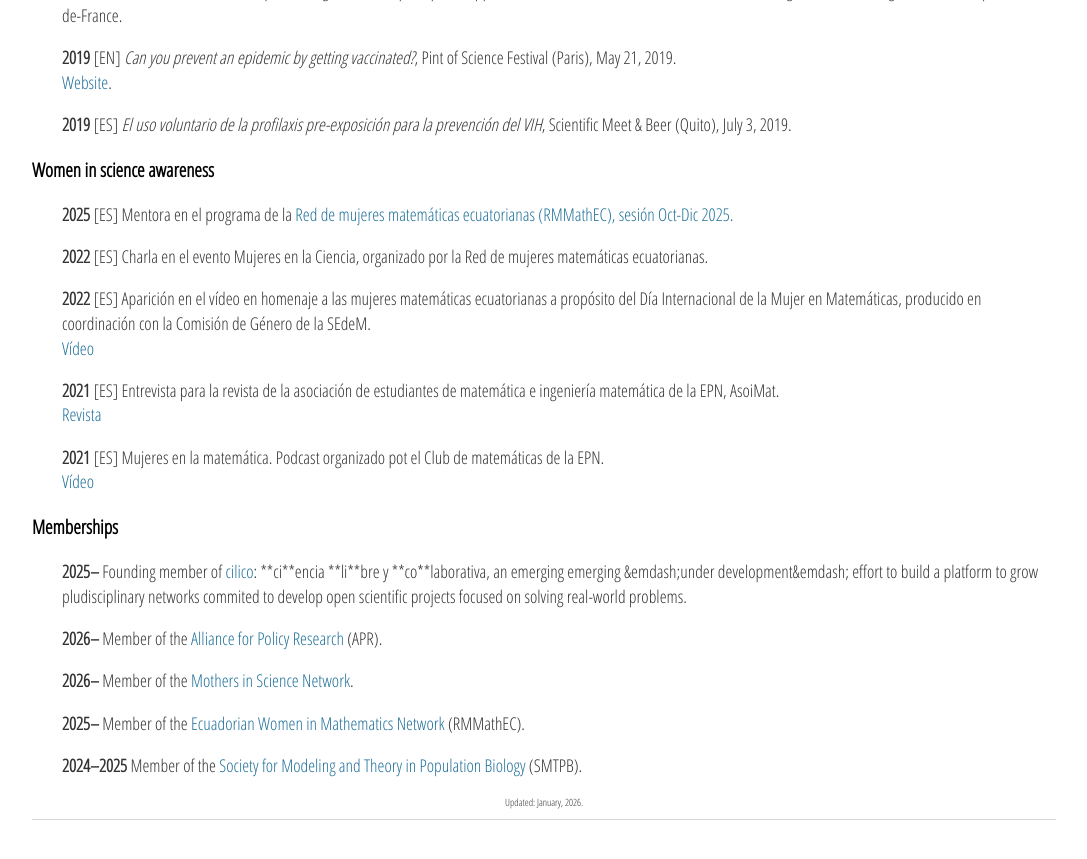
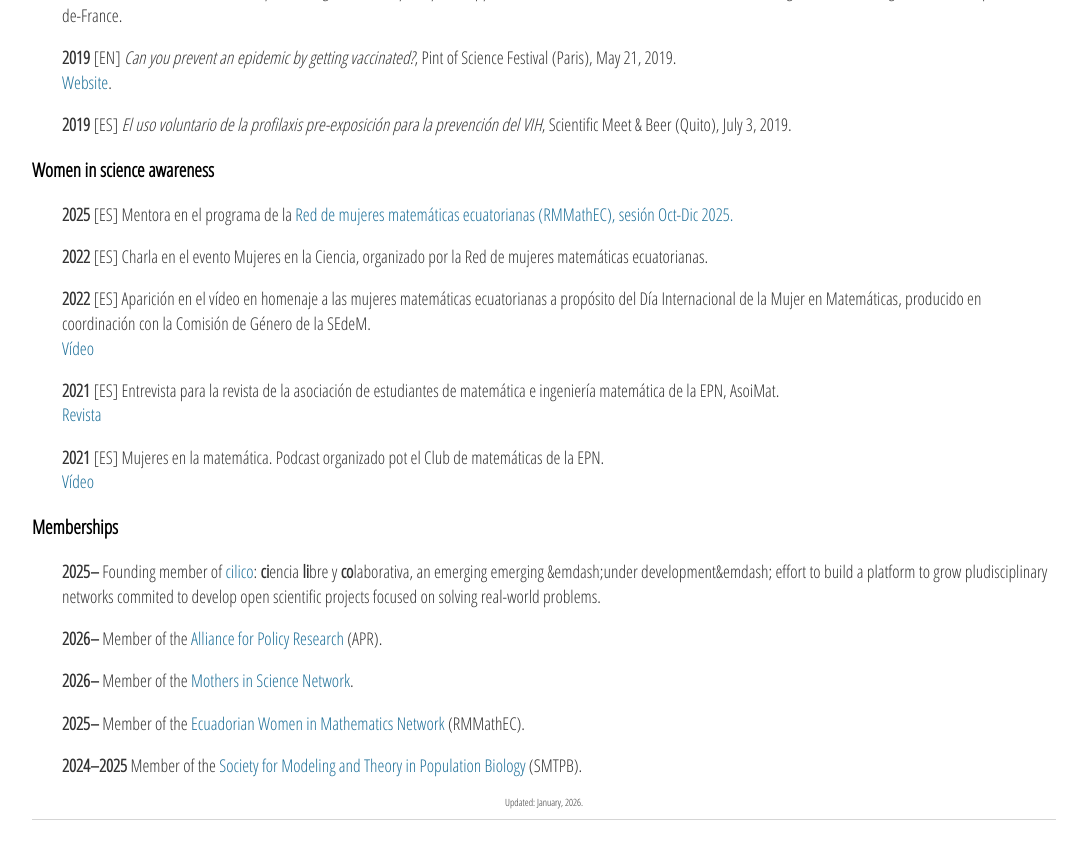
Before and after one commit to sjijon/sjijon.github.io, a Jekyll site: the page built from scientific-activities.html, in a window 1280 px wide and 900 px high, scrolled down 2014 px. Shown: the top 859 px of the window, without its empty margins (96-1183 px from the left). Built offline with Jekyll 4.4.1, drawn with Linux system fonts in a browser that asks for light colours.

Commit message:
fix boldface

```diff
--- a/scientific-activities.html
+++ b/scientific-activities.html
@@ -203,7 +203,7 @@
 	<h3>Memberships</h3>
 
 	<p style="padding-left:30px;">
-		<strong>2025&ndash;</strong> Founding member of <a href="https://github.com/cilico-lab"  target="_blank">cilico</a>: **ci**encia **li**bre y **co**laborativa, an emerging emerging &emdash;under development&emdash; effort to build a platform to grow pludisciplinary networks commited to develop open scientific projects focused on solving real-world problems.
+		<strong>2025&ndash;</strong> Founding member of <a href="https://github.com/cilico-lab"  target="_blank">cilico</a>: <strong>ci</strong>encia <strong>li</strong>bre y <strong>co</strong>laborativa, an emerging emerging &emdash;under development&emdash; effort to build a platform to grow pludisciplinary networks commited to develop open scientific projects focused on solving real-world problems.
 	</p>
 	<p style="padding-left:30px;">
 		<strong>2026&ndash;</strong> Member of the <a href="https://allianceforpolicyresearch.org/" target="_blank">Alliance for Policy Research</a> (APR).
```
